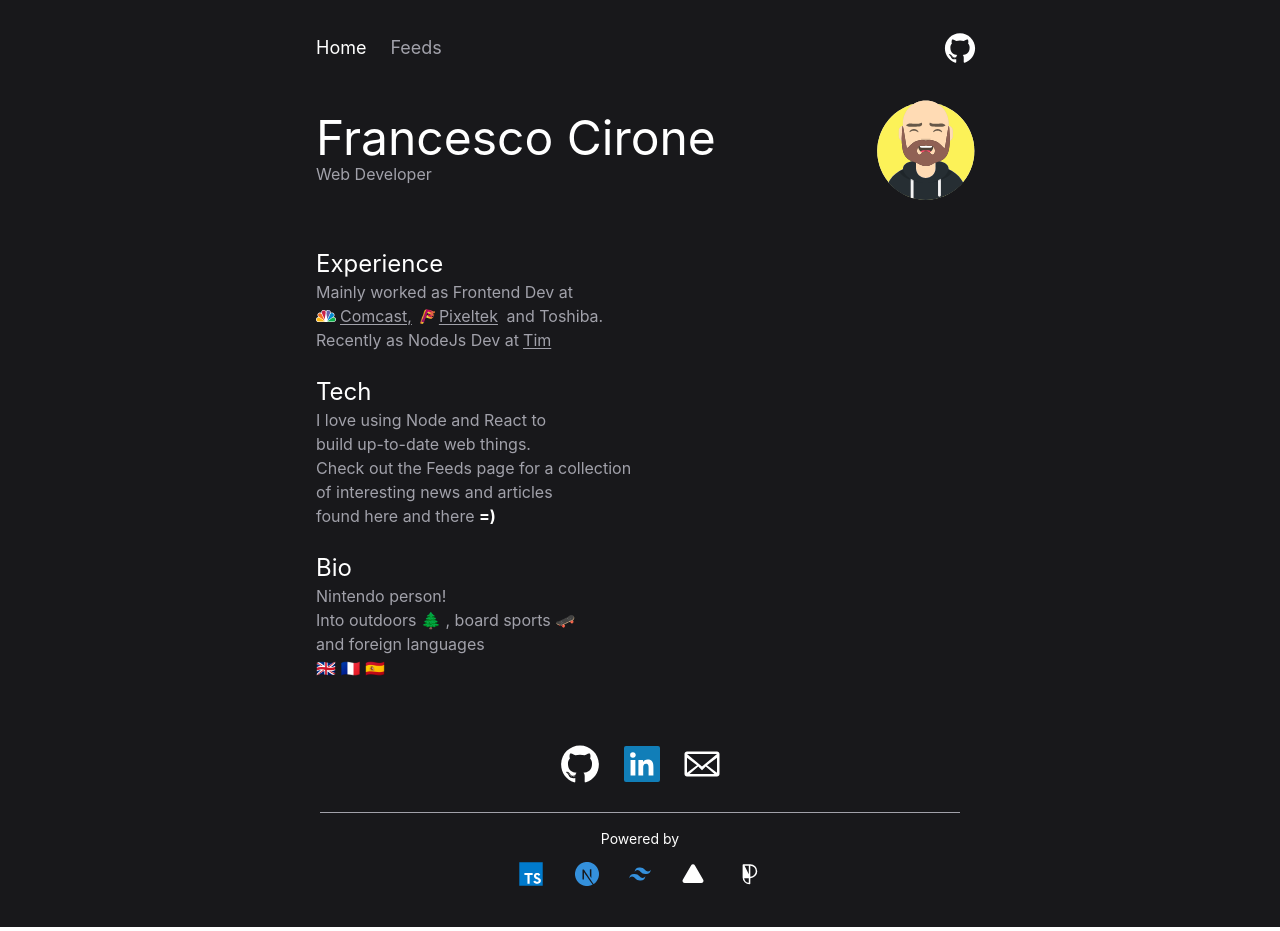
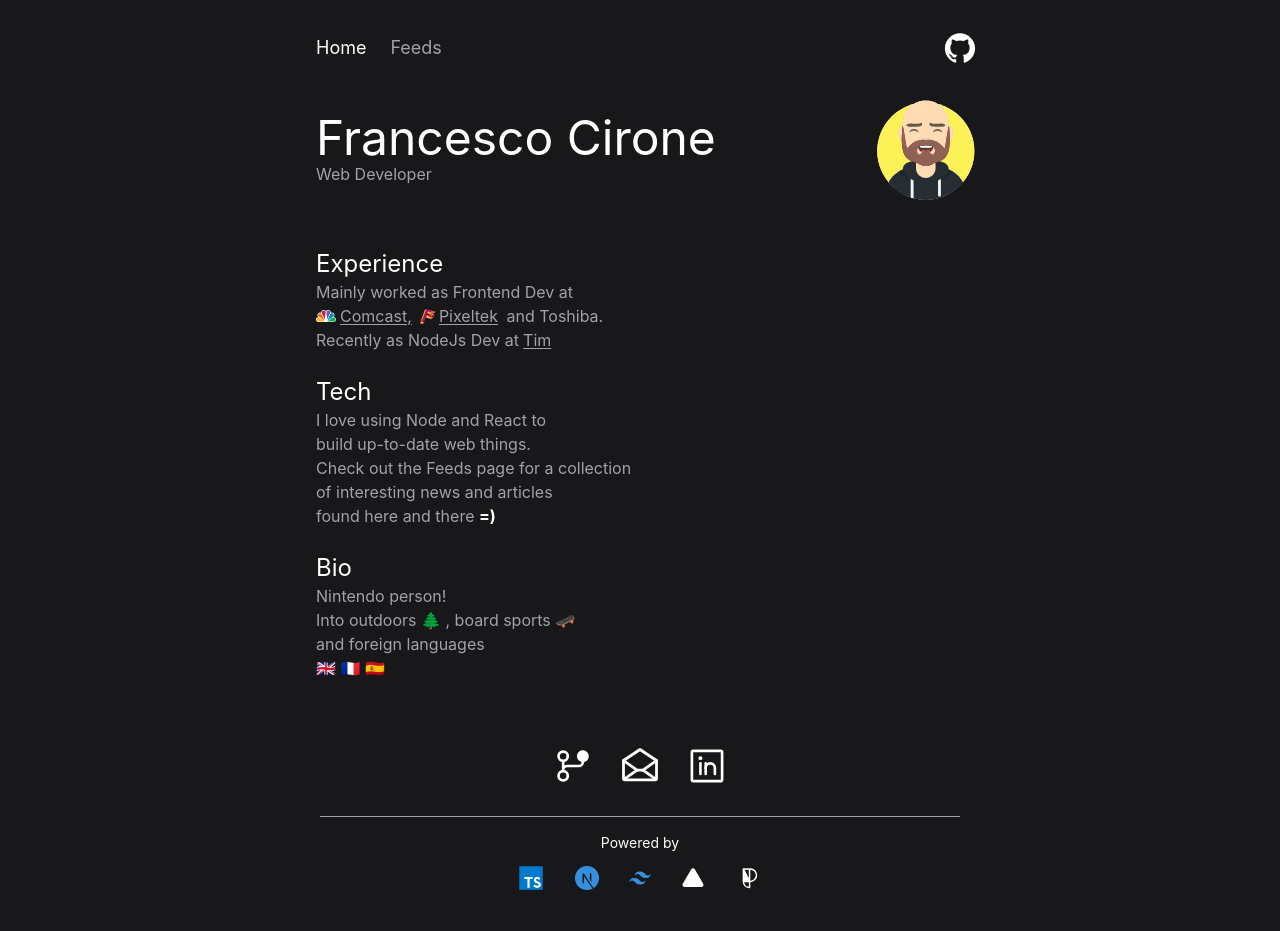
Before and after one commit to inhopj/fcirone.dev, a Next.js app: page / in a window 1280 px wide. Built offline with nearby package versions, Linux system fonts and the light colour scheme.

Commit message:
phosphor icons in Contacts as well

```diff
--- a/components/Contacts.tsx
+++ b/components/Contacts.tsx
@@ -1,8 +1,6 @@
 /* eslint-disable react/jsx-no-target-blank */
 import classnames from 'classnames'
-import Github from './Icons/Github';
-import Linkedin from './Icons/Linkedin';
-import Mail from './Icons/Mail';
+import { EnvelopeOpen, GitBranch, LinkedinLogo } from 'phosphor-react';
 
 // TODO - centralize this infinitely duplicated interface
 interface Props {
@@ -23,7 +21,13 @@ const Contacts = ({ className: parentClassNames }: Props) => {
           rel="noopener"
           className='flex cursor-pointer p-3'
         >
-          <Github className='fill-white w-10 hover:fill-[#fcf258]' />
+          <GitBranch size={42} color="#ffffff" weight="fill"/>
+        </a>
+        <a
+          href='mailto:fra.cirone@gmail.com'
+          className='flex cursor-pointer p-3'
+        >
+          <EnvelopeOpen size={44} color="#ffffff" />
         </a>
         <a
           href='https://linkedin.com/in/fcirone'
@@ -31,14 +35,7 @@ const Contacts = ({ className: parentClassNames }: Props) => {
           rel="noopener"
           className='flex cursor-pointer p-3'
         >
-          <Linkedin className='' />
-        </a>
-        {/* TODO - create constants file */}
-        <a
-          href='mailto:fra.cirone@gmail.com'
-          className='flex cursor-pointer p-3'
-        >
-          <Mail className='fill-white hover:fill-[#fcf258]' />
+          <LinkedinLogo size={42} color="#ffffff" />
         </a>
     </div>
   )
```
